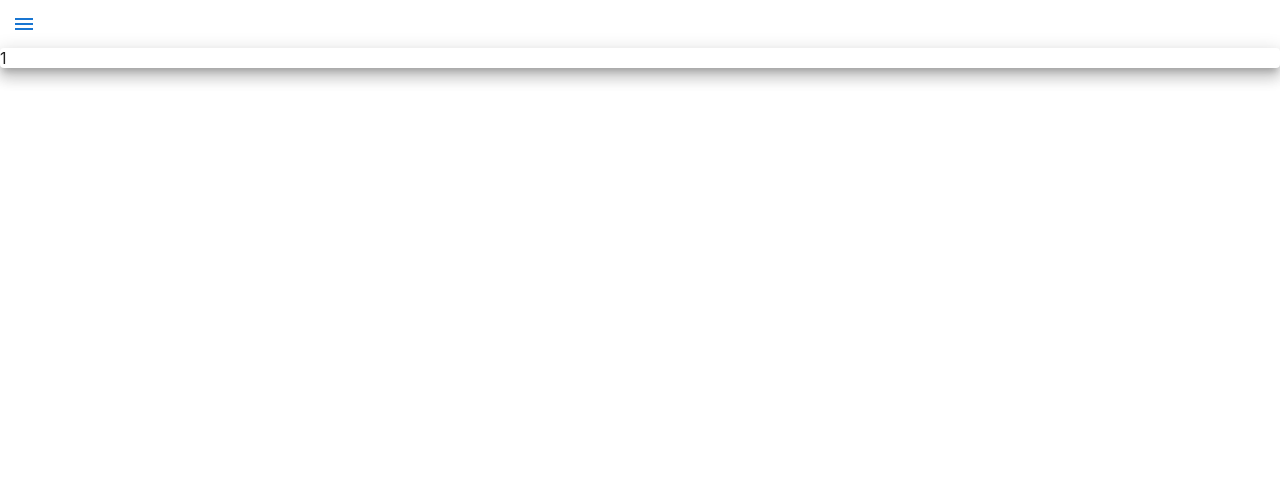
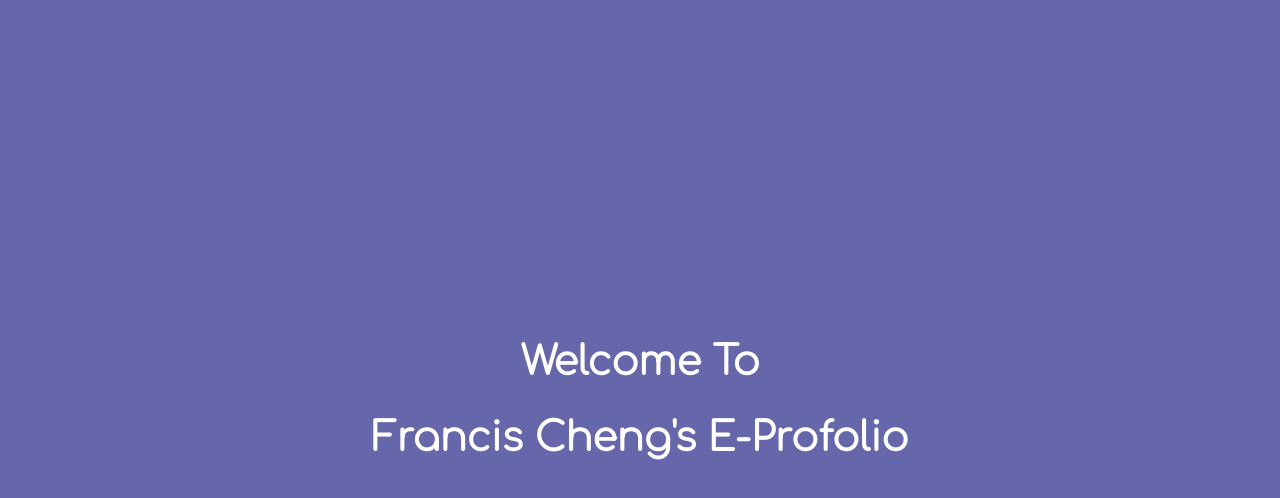
Before and after one commit to bceh/EPortfolio, a React (Create React App) app: page / in a window 1280 px wide. Shown: the top 498 px of the page. Built offline with nearby package versions, Linux system fonts and the light colour scheme.

Commit message:
Add basic Welcome Styles

```diff
--- a/public/index.html
+++ b/public/index.html
@@ -4,10 +4,7 @@
     <meta charset="utf-8" />
     <meta name="viewport" content="width=device-width, initial-scale=1" />
     <meta name="theme-color" content="#000000" />
-    <meta
-      name="Francis Cheng Homepage"
-      content="Meet Great Front-end Developer Francis Cheng here"
-    />
+    <meta name="description" content="Francis Cheng's E-Protfolio" />
     <link
       rel="stylesheet"
       href="https://fonts.googleapis.com/css?family=Roboto:300,400,500,700&display=swap"
@@ -16,7 +13,11 @@
       rel="stylesheet"
       href="https://fonts.googleapis.com/icon?family=Material+Icons"
     />
-    <title>Francis Cheng</title>
+    <link
+      href="https://fonts.googleapis.com/css2?family=Comfortaa:wght@300&display=swap"
+      rel="stylesheet"
+    />
+    <title>Francis Cheng's E-Portfolio</title>
   </head>
   <body>
     <noscript>You need to enable JavaScript to run this app.</noscript>
--- a/src/App.jsx
+++ b/src/App.jsx
@@ -1,9 +1,24 @@
 import "./App.css";
-import { BrowserRouter, Route, Routes, Redirect } from "react-router-dom";
+import React, { useState, useEffect } from "react";
+import { BrowserRouter, Route, Routes } from "react-router-dom";
 import NavBar from "./Components/NavBar";
 import Home from "./Components/Home";
+import Welcoming from "./Components/Welcoming";
 function App() {
+  const [loading, setLoading] = useState(false);
+
+  useEffect(() => {
+    setLoading(true);
+    // setTimeout(() => {
+    //   setLoading(false);
+    // }, 1000);
+  }, []);
+
   return (
+    <div>
+      {loading ? (
+        <Welcoming />
+      ) : (
         <div>
           <NavBar />
           <BrowserRouter className="content">
@@ -12,6 +27,8 @@ function App() {
             </Routes>
           </BrowserRouter>
         </div>
+      )}
+    </div>
   );
 }
 
--- /dev/null
+++ b/src/Components/Welcoming.css
@@ -0,0 +1,25 @@
+.intro {
+  font-family: "Comfortaa", cursive;
+  padding: 1rem;
+  margin: 0;
+  display: inline-block;
+  color: white;
+  font-size: 2.5rem;
+}
+.welcomingContainer {
+  width: 100vw;
+  height: 100vh;
+  text-align: center;
+  display: flex;
+  flex-direction: column;
+  align-items: center;
+  justify-content: center;
+  background-color: #6667ab;
+  transition: ease-in-out 1s;
+}
+
+.welcomingBackground.active {
+  bottom: 0;
+  opacity: 1;
+  transition: ease-in 0.5s;
+}
--- /dev/null
+++ b/src/Components/Welcoming.jsx
@@ -0,0 +1,14 @@
+import "./Welcoming.css";
+const Welcoming = () => {
+  return (
+    <div className="welcomingContainer">
+      <h2 className="intro">Welcome To</h2>
+      <h1 className="intro">
+        <span className="introName">Francis Cheng</span>
+        <span className="introSub">'s E-Profolio</span>
+      </h1>
+    </div>
+  );
+};
+
+export default Welcoming;
```
Lines whose indentation alone changed are shown as unchanged.
